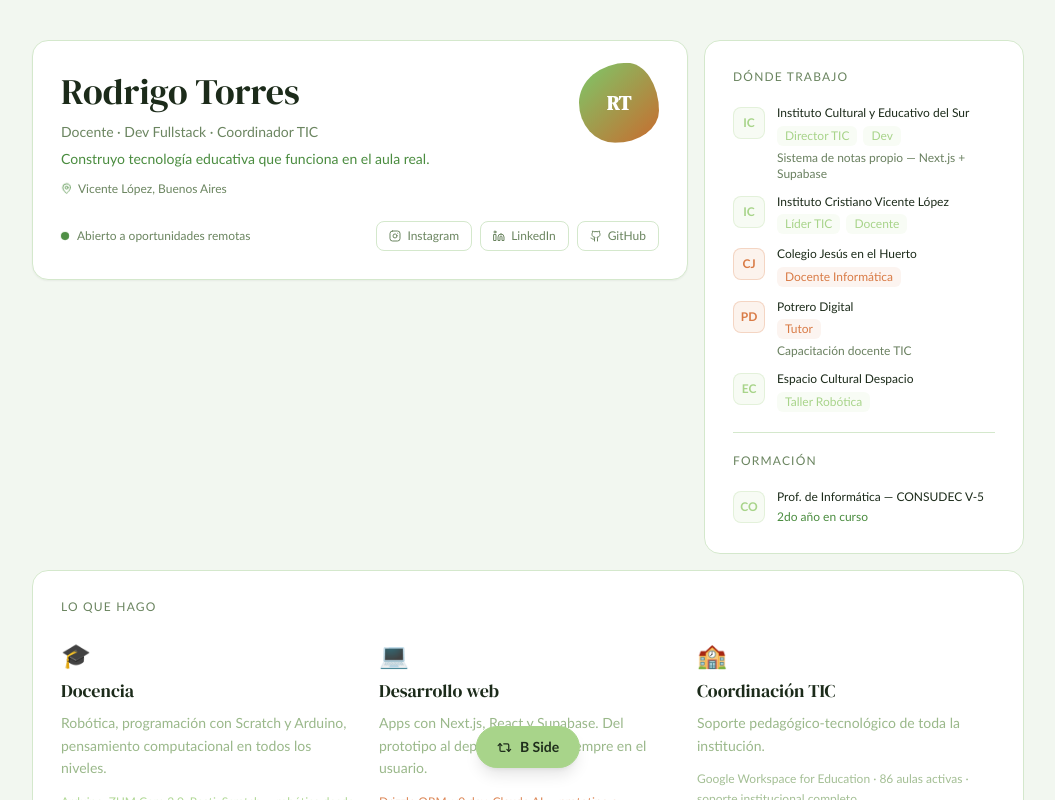
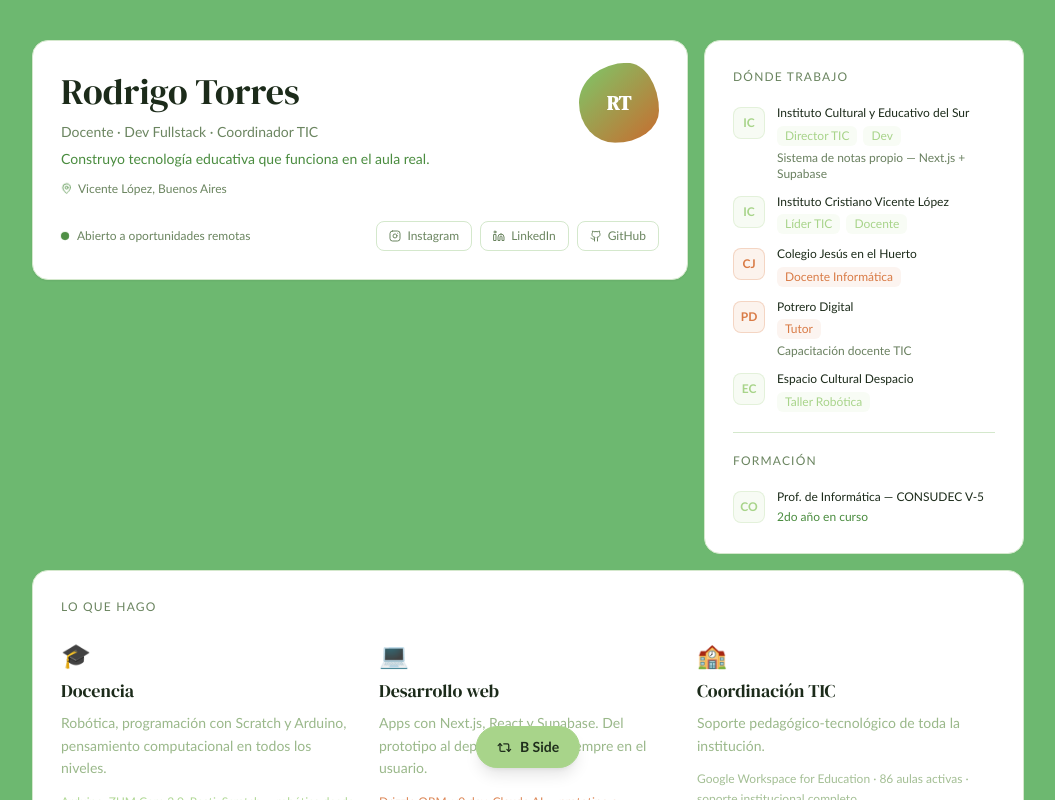
Before and after one commit to noemiestherlopez0-commits/portafoliorodritorres.lab, a React (Vite) app: page / in a window 1280 px wide. Shown: the top 800 px of the page, without its empty margins (112-1167 px from the left). Built offline with nearby package versions, Linux system fonts and the light colour scheme.

Commit message:
change background color to vibrant but soft green
Update background color to fresh, saturated green for better contrast.

```diff
--- a/src/index.css
+++ b/src/index.css
@@ -6,7 +6,7 @@
 
 @layer base {
   :root {
-    --color-bg:     #f2f7f0;
+    --color-bg:     #6db870;
     --color-card:   #ffffff;
     --color-border: #d4e8cc;
     --color-forest: #4a8c3f;
--- a/tailwind.config.js
+++ b/tailwind.config.js
@@ -7,7 +7,7 @@ export default {
   theme: {
     extend: {
       colors: {
-        bg:      '#f2f7f0',
+        bg:      '#6db870',
         card:    '#ffffff',
         border:  '#d4e8cc',
         forest:  '#4a8c3f',
```
